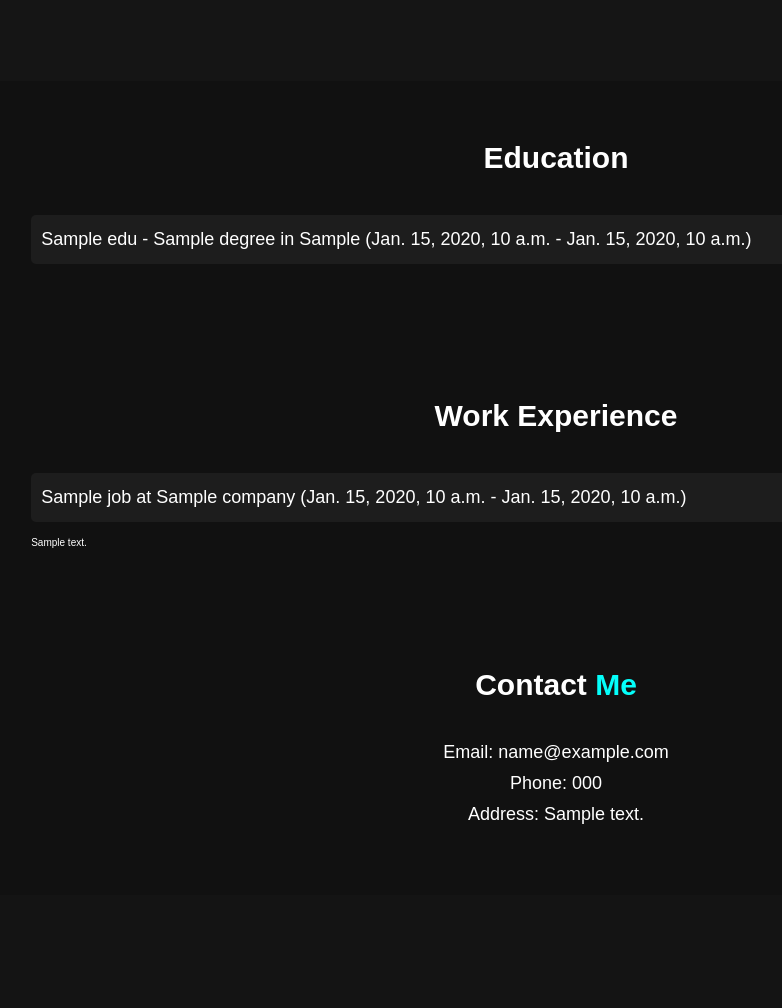
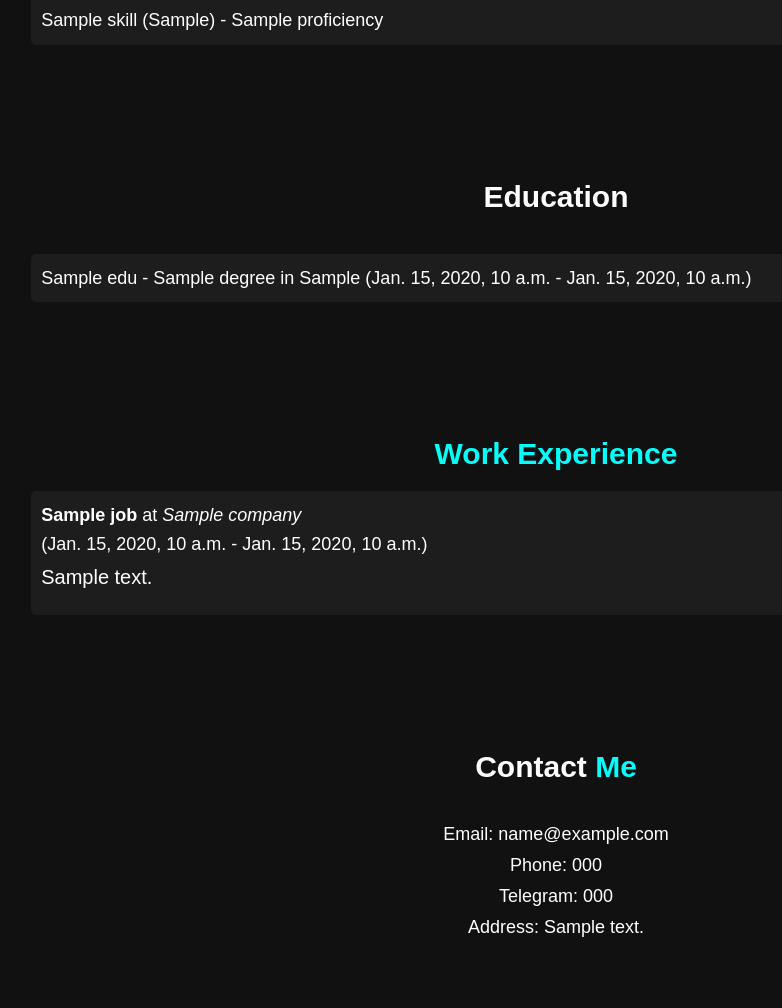
Before and after one commit to kaize-alt/myresume, a Django app: template mainpage/templates/myown/resume_detail.html in a window 1280 px wide. Shown: the part 1181-2189 px from the top of the page, without its empty margins (84-866 px from the left). Before the commit the page ends 2005 px from the top, so only its background shows below. Run offline with Django 3.2, Linux system fonts and the light colour scheme; the template is opened without the code that fills it: most values are stand-ins (such as "Sample title", 1, 10 or a date in 2020); grey boxes marked "Sample" are stand-in pictures.

Commit message:
FINAL version

```diff
--- a/mainpage/static/myown/css/styles.css
+++ b/mainpage/static/myown/css/styles.css
@@ -15,6 +14,10 @@
     --second-bg-color: #151515;
     --text-color: #fff;
     --main-color: #04fffb;
+    --font-family: 'Poppins', sans-serif;
+    --font-size-base: 1.8rem;
+    --header-height: 3rem;
+    --spacing-unit: 1.5rem;
 }
 
 html {
@@ -189,7 +188,27 @@ ul li {
     border-radius: 5px;
 }
 
-/* Contact Section */
+.experience-heading {
+    font-size: 3rem;
+    color: var(--main-color);
+    margin-bottom: 2rem;
+}
+
+.experience-description {
+    font-size: 2rem;
+    line-height: 1.8;
+    margin-bottom: 1rem;
+}
+
+.experience-item {
+    font-size: 1.8rem;
+    padding: 1rem;
+    margin-bottom: 1.5rem;
+    background: rgba(255, 255, 255, 0.05);
+    border-radius: 5px;
+}
+
+
 .contact-info {
     text-align: center;
 }
--- a/mainpage/templates/myown/resume_detail.html
+++ b/mainpage/templates/myown/resume_detail.html
@@ -15,6 +15,7 @@
         <nav class="navbar">
             <a href="#home" class="active">Home</a>
             <a href="#about">About</a>
+            <a href="#skill">Skills</a>
             <a href="#education">Education</a>
             <a href="#experience">Experience</a>
             <a href="#contact">Contact</a>
@@ -42,11 +43,16 @@
         <div class="about-content">
             <h2 class="heading">About <span>Me</span></h2>
             <p>{{ personal_info.about }}</p>
-            <a href="#education" class="btn">Read More</a>
         </div>
-        <div class="about-img">
-            <img src="{% static 'myown/images/about.jpg' %}" alt="About Image">
-        </div>
+    </section>
+
+    <section class="skill" id="skill">
+        <h2 class="heading">Skills</h2>
+        <ul>
+            {% for skill in personal_info.skills.all %}
+                <li>{{ skill.name }} ({{ skill.get_category_display }}) - {{ skill.proficiency }}</li>
+            {% endfor %}
+        </ul>
     </section>
 
     <section class="education" id="education">
@@ -59,11 +65,16 @@
     </section>
 
     <section class="experience" id="experience">
-        <h2 class="heading">Work Experience</h2>
+        <h2 class="heading experience-heading">Work Experience</h2>
         <ul>
             {% for job in personal_info.work_experiences.all %}
-                <li>{{ job.job_title }} at {{ job.company }} ({{ job.start_date }} - {{ job.end_date }})</li>
-                <p>{{ job.description }}</p>
+            <li class="experience-item">
+                <strong>{{ job.job_title }}</strong> at <em>{{ job.company }}</em><br>
+                <span>({{ job.start_date }} - {{ job.end_date }})</span><br>
+                <p class="experience-description">
+                    {{ job.description }}
+                </p>
+            </li>
             {% endfor %}
         </ul>
     </section>
@@ -73,6 +84,7 @@
         <div class="contact-info">
             <p>Email: {{ personal_info.email }}</p>
             <p>Phone: {{ personal_info.phone }}</p>
+            <p>Telegram: {{ personal_info.second_phone }}</p>
             <p>Address: {{ personal_info.address }}</p>
         </div>
     </section>
--- a/myown/settings.py
+++ b/myown/settings.py
@@ -14,7 +14,6 @@ import os
 import environ
 from pathlib import Path
 from distutils.util import strtobool
-
 
 # Build paths inside the project like this: BASE_DIR / 'subdir'.
 BASE_DIR = Path(__file__).resolve().parent.parent
```
Also changed, not shown: other parts of mainpage/static/myown/css/styles.css (+29 -12 lines), mainpage/admin.py (+33 -4 lines), mainpage/models.py (+16 -0 lines), mainpage/migrations/0004_personalinfo_secondphone.py (added), mainpage/migrations/0005_rename_secondphone_personalinfo_second_phone.py (added), mainpage/migrations/0006_skill.py (added), mainpage/views.py (line endings or trailing spaces).
